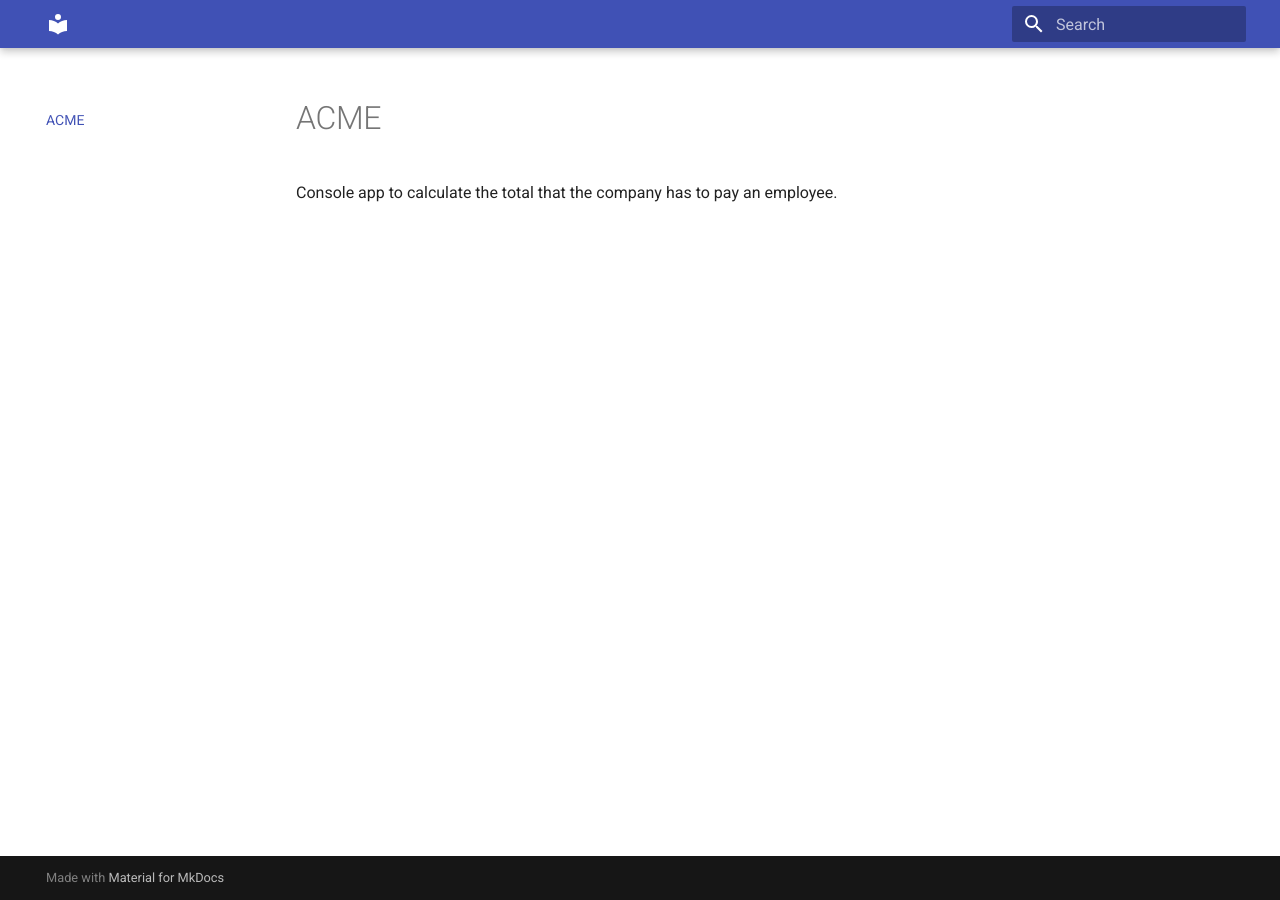
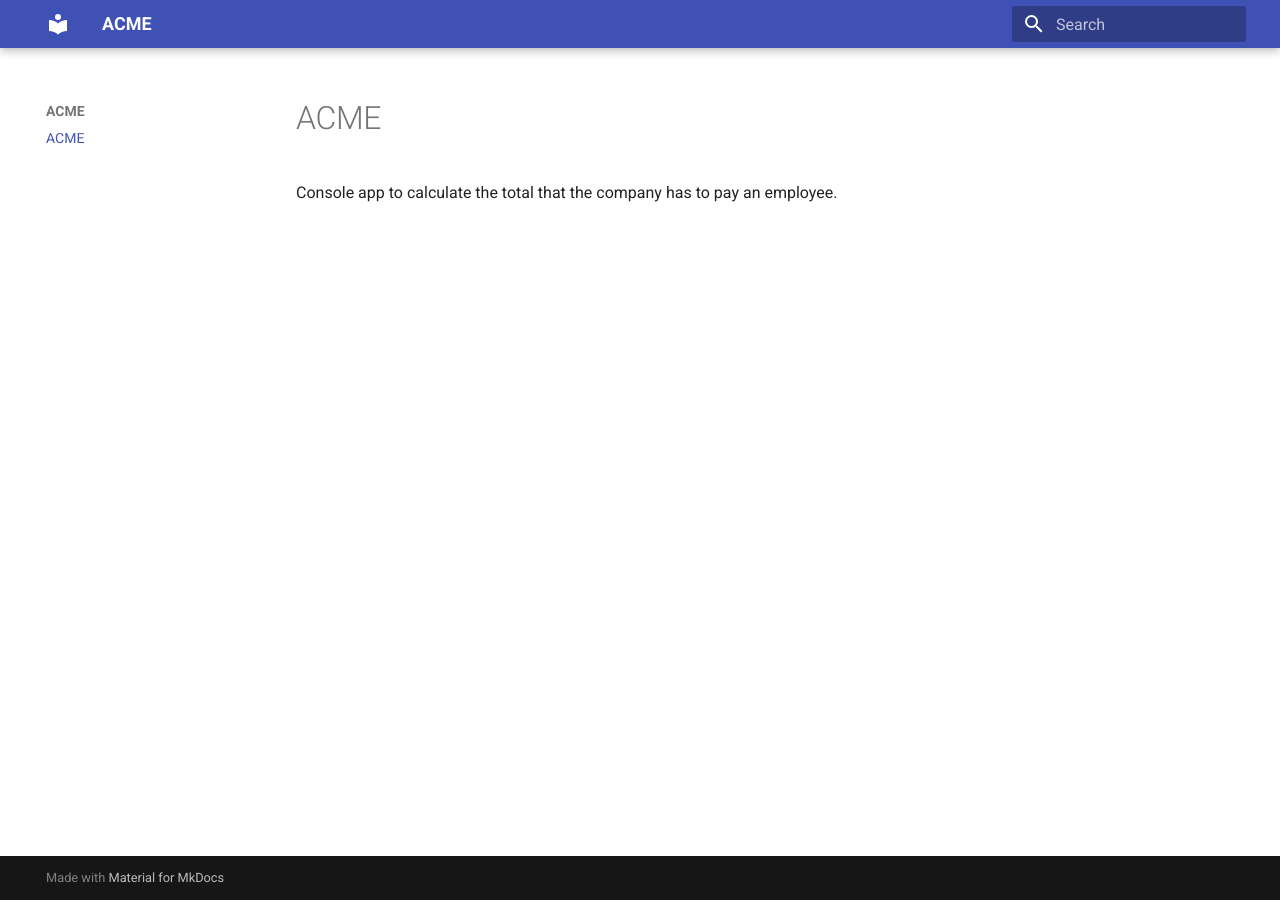
Before and after one commit to israteneda/acme, an MkDocs documentation site: the page built from docs/index.md, in a window 1280 px wide. Built offline with MkDocs 1.6.1 and Material for MkDocs 9.7.7, drawn with Linux system fonts in a browser that asks for light colours.

```diff
--- /dev/null
+++ b/.readthedocs.yml
@@ -0,0 +1,2 @@
+# docs/requirements.txt
+mkdocs-material
--- a/mkdocs.yml
+++ b/mkdocs.yml
@@ -1,2 +1,3 @@
+site_name: ACME
 theme:
   name: material
```
